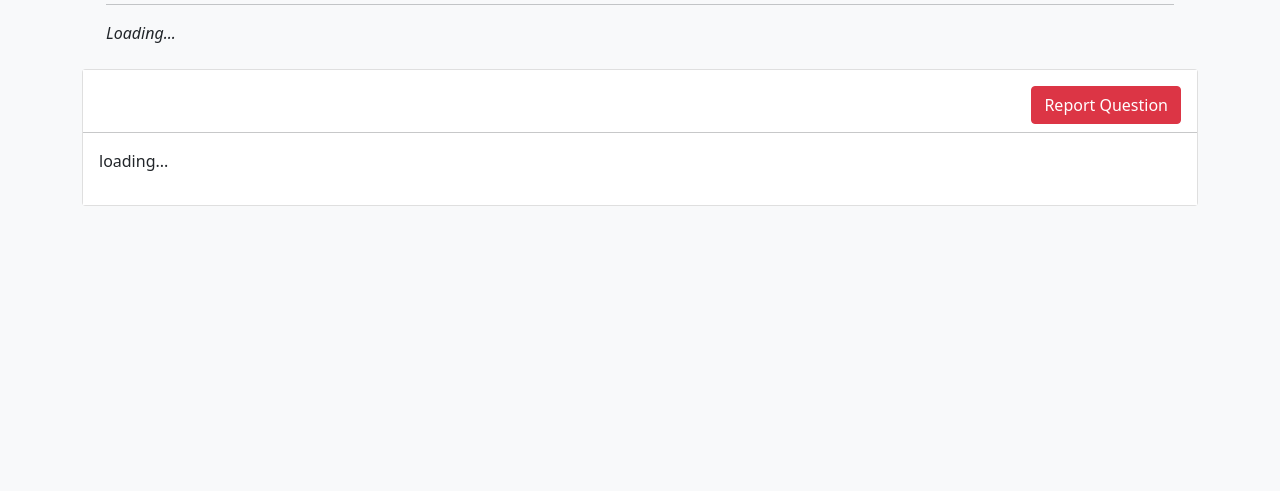
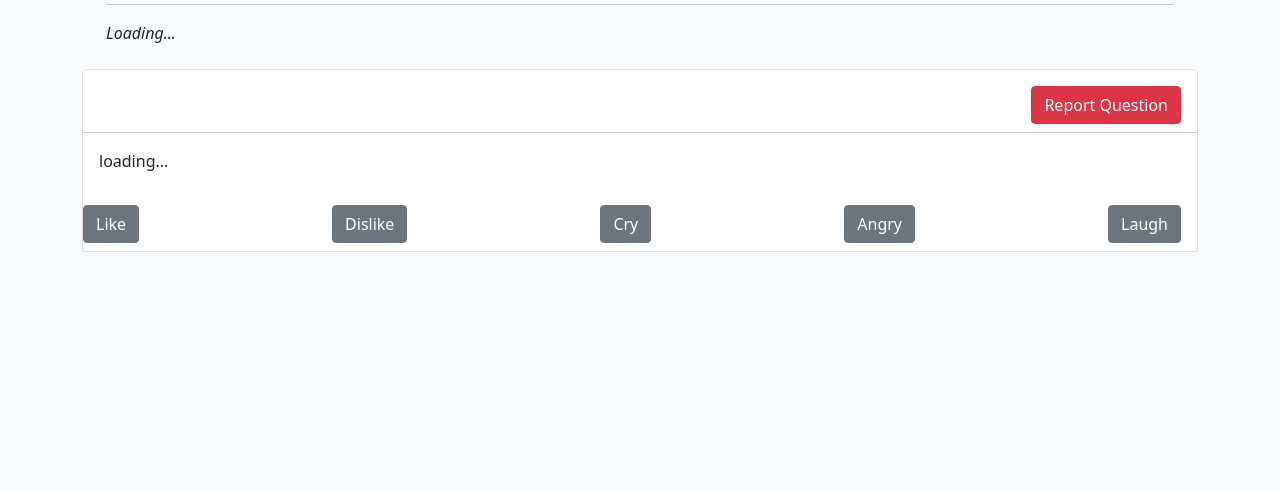
Before and after one commit to amill251/3155-Q-A-Project, a Flask app: template flask_app/templates/viewquestion.html in a window 1280 px wide. Shown: the part 140-631 px from the top of the page. Run offline with Flask 2, Linux system fonts and the light colour scheme; the template is opened without the code that fills it, so the values that code supplies are empty; some libraries are stand-ins or nearby versions.

Commit message:
created the reactions feature

```diff
--- a/app.py
+++ b/app.py
@@ -12,7 +12,7 @@ import sqlite3
 import jwt
 from functools import wraps
 from flask_app.database.database import db
-from flask_app.models.models import Answer, User, Question, AnswerVote, Vote, Report
+from flask_app.models.models import Answer, User, Question, AnswerVote, Vote, Report, PostReactions, Reactions
 
 
 DATABASE_PATH = './flask_app/database/database.db'
@@ -253,6 +253,34 @@ def api_routes(app):
                 if user_reported is not None:
                     user_report = True
 
+
+                userReact = Reactions.query.join(PostReactions, PostReactions.reaction_id == Reactions.reaction_id).filter_by(user_id=user_id, question_id=questionId, answer_id=None).first()
+
+                if userReact is None:
+                    user_reaction = None
+                else:
+                    user_reaction = userReact.reaction_name
+
+                print('---------hit1---------')
+                print(userReact)
+
+                test_dict = {
+                    'test': userReact
+                }
+
+                print(test_dict)
+
+                reactions = {
+                    'like': PostReactions.query.filter_by(question_id=questionId, answer_id=None, reaction_id=1).count(),
+                    'dislike': PostReactions.query.filter_by(question_id=questionId, answer_id=None, reaction_id=2).count(),
+                    'cry': PostReactions.query.filter_by(question_id=questionId, answer_id=None, reaction_id=3).count(),
+                    'angry': PostReactions.query.filter_by(question_id=questionId, answer_id=None, reaction_id=4).count(),
+                    'laugh': PostReactions.query.filter_by(question_id=questionId, answer_id=None, reaction_id=5).count(),
+                    'user_reaction': user_reaction
+                }
+
+                print('hit2')
+
                 question_dict = {
                     'question_id': question.question_id,
                     'user_id': question.user_id,
@@ -260,7 +288,8 @@ def api_routes(app):
                     'contents': question.contents,
                     'date_created': question.date_created,
                     'username': user_name,
-                    'user_reported': user_report
+                    'user_reported': user_report,
+                    'reactions': reactions
                 }
 
                 questions_response = dict()
@@ -353,6 +382,7 @@ def api_routes(app):
             print(answers)
             db.session.query(AnswerVote).filter(AnswerVote.answer_id.in_(answers)).delete()
             Report.query.filter_by(question_id=delete_question_id).delete()
+            PostReactions.query.filter_by(question_id=delete_question_id).delete()
             Answer.query.filter_by(question_id=delete_question_id).delete()
             Question.query.filter_by(question_id=delete_question_id).delete()
             print('Made it past subquery')
@@ -425,6 +455,23 @@ def api_routes(app):
                     'upvotes': AnswerVote.query.filter_by(answer_id=answer.answer_id, vote_id=1).count(),
                     'downvotes': AnswerVote.query.filter_by(answer_id=answer.answer_id, vote_id=2).count()
                 }
+
+                userReact = Reactions.query.join(PostReactions, PostReactions.reaction_id == Reactions.reaction_id).filter_by(user_id=user_id, question_id=questionId, answer_id=answer.answer_id).first()
+
+                if userReact is None:
+                    user_reaction = None
+                else:
+                    user_reaction = userReact.reaction_name
+
+                reactions = {
+                    'like': PostReactions.query.filter_by(question_id=questionId, answer_id=answer.answer_id, reaction_id=1).count(),
+                    'dislike': PostReactions.query.filter_by(question_id=questionId, answer_id=answer.answer_id, reaction_id=2).count(),
+                    'cry': PostReactions.query.filter_by(question_id=questionId, answer_id=answer.answer_id, reaction_id=3).count(),
+                    'angry': PostReactions.query.filter_by(question_id=questionId, answer_id=answer.answer_id, reaction_id=4).count(),
+                    'laugh': PostReactions.query.filter_by(question_id=questionId, answer_id=answer.answer_id, reaction_id=5).count(),
+                    'user_reaction': user_reaction
+                }
+
                 user_vote = 'novote'
 
                 user_reported = Report.query.filter_by(user_id=user_id, answer_id=answer.answer_id).first()
@@ -452,7 +499,8 @@ def api_routes(app):
                     'votes': {
                         'total_votes': total_votes['upvotes'] - total_votes['downvotes'],
                         'uservotes': user_vote
-                    }
+                    },
+                    'reactions': reactions
                 }
 
                 answers_response['data'].append(answer_dict)
@@ -576,6 +624,7 @@ def api_routes(app):
                         print(answers)
                         db.session.query(AnswerVote).filter(AnswerVote.answer_id.in_(answers)).delete()
                         Report.query.filter_by(question_id=q_Id).delete()
+                        PostReactions.query.filter_by(question_id=q_Id).delete()
                         Answer.query.filter_by(question_id=q_Id).delete()
                         Question.query.filter_by(question_id=q_Id).delete()
                         print('Made it past subquery')
@@ -586,6 +635,7 @@ def api_routes(app):
                         print(answers)
                         db.session.query(AnswerVote).filter(AnswerVote.answer_id.in_(answers)).delete()
                         Report.query.filter_by(answer_id=a_Id).delete()
+                        PostReactions.query.filter_by(answer_id=a_Id).delete()
                         Answer.query.filter_by(answer_id=a_Id).delete()
 
                         db.session.commit()
@@ -610,6 +660,69 @@ def api_routes(app):
                 }
                 reports_response['data'].append(report_dict)
             return jsonify(reports_response)
+        return jsonify(success=True)
+
+    @app.route("/api/reaction", methods=["GET", "POST"])
+    @api_auth(app)
+    def react():
+        print('Got to react')
+        if request.method == "POST":
+            print('Got to reactPOST')
+            bearer_token = request.headers['Authorization']
+            u_Id = getBearerJwtPayload(bearer_token)['user_id']
+            a_Id = request.json['answer_id']
+            q_Id = request.json['question_id']
+            r_name = request.json['reaction_name']
+            current_reaction = db.session.query(PostReactions).filter_by(user_id=u_Id, answer_id=a_Id, question_id=q_Id).first()
+            current_reaction_id = db.session.query(Reactions).filter_by(reaction_name=r_name).one().reaction_id
+            print(current_reaction)
+            print(current_reaction_id)
+            if current_reaction is None:
+                # print('In current vote 1')
+                # print(a_Id)
+                # print(u_Id)
+                # print(AnswerVote.query.filter_by(
+                #     answer_id=1, user_id=2).first())
+                # print(AnswerVote.query.filter_by(
+                #     answer_id=1, user_id=2, vote_id=2).first())
+                new_record = PostReactions(current_reaction_id, u_Id, q_Id, a_Id)
+                # new_record = AnswerVote(2, 1, 2)
+                print(new_record)
+                print('In current vote 2')
+                db.session.add(new_record)
+                print(new_record)
+                print('In current vote 2.5')
+                try:
+                    db.session.commit()
+                except Exception as e:
+                    print(e)
+
+                print('In current vote 3')
+            elif current_reaction.reaction_id is current_reaction_id:
+                print('Current vote is Vote ID')
+                PostReactions.query.filter_by(
+                    user_id=u_Id, answer_id=a_Id, question_id=q_Id).delete()
+                db.session.commit()
+                return jsonify(success=True)
+            elif current_reaction.reaction_id is not current_reaction_id:
+                print('Current is not Vote name')
+                current_reaction.reaction_id = current_reaction_id
+                db.session.commit()
+                return jsonify(success=True)
+            return jsonify(success=True)
+        if request.method == "GET":
+            reactions = db.session.query(PostReactions).all()
+            reactions_response = dict()
+            reactions_response['data'] = []
+            for reaction in reactions:
+                reaction_dict = {
+                    'answer_id': reaction.answer_id,
+                    'user_id': reaction.user_id,
+                    'reaction_id': reaction.reaction_id,
+                    'question_id': reaction.question_id
+                }
+                reactions_response['data'].append(reaction_dict)
+            return jsonify(reactions_response)
         return jsonify(success=True)
 
 def api_auth(app):
--- a/flask_app/static/scripts/index.js
+++ b/flask_app/static/scripts/index.js
@@ -55,6 +55,10 @@ function serverLogout(callback) {
 
 function postVote(callback, voteBody) {
     return requestAPI('/votes', 'POST', JSON.stringify(voteBody), callback);
+}
+
+function postReaction(callback, reactBody) {
+    return requestAPI('/reaction', 'POST', JSON.stringify(reactBody), callback);
 }
 
 function route(route) {
--- a/flask_app/static/scripts/viewquestion.js
+++ b/flask_app/static/scripts/viewquestion.js
@@ -16,6 +16,23 @@ function loadQuestion() {
         console.log(response);
         questionId = response.data[0].question_id;
         userId = response.data[0].user_id;
+
+        Object.keys(response.data[0].reactions).forEach(reactionItem => {
+            if ("user_reaction" != reactionItem) {
+                $(`#question-${reactionItem} > button`).click(() => {
+                    reactQuestion(questionId, reactionItem);
+                });
+                console.log(reactionItem);
+                $(`#question-${reactionItem} > h4`).text(response.data[0].reactions[reactionItem]);
+                console.log(response.data[0].reactions[reactionItem]);
+            } else {
+                if (response.data[0].reactions[reactionItem] != null) {
+                    console.log(response.data[0].reactions[reactionItem]);
+                    $(`#question-${response.data[0].reactions[reactionItem]} > button`).addClass('btn-reacted');
+                }
+            }
+        })
+
         $('#report-button').click(() => {
             reportQuestion(questionId);
         });
@@ -114,7 +131,7 @@ function loadAnswers() {
         console.log('Get answers callback');
         $('#answer-container').empty();
         console.log(response.data);
-        response.data.sort((a,b) => {
+        response.data.sort((a, b) => {
             return b.votes.total_votes - a.votes.total_votes;
         }).forEach(answerResponse => {
             $('#answer-container').append(createHTMLAnswerTemplate(answerResponse));
@@ -142,7 +159,7 @@ function createHTMLAnswerTemplate(answerData) {
         downvote = ' btn-vote-light'
     }
     let reportText = '';
-    let reportClass ='';
+    let reportClass = '';
 
     if (answerData.user_report) {
         reportText = 'Reported';
@@ -168,7 +185,7 @@ function createHTMLAnswerTemplate(answerData) {
                 <div style="height: 33.33%" class="p-1">
                     <div class="m-0 d-flex justify-content-center align-items-center" style="line-height: 1.25rem;">` + answerData.votes.total_votes + `</div>
                 </div>
-                <div class="btn-vote p-1` + downvote + `" onclick="voteAnswer( `+ answerData.answer_id + `,'downvote')">
+                <div class="btn-vote p-1` + downvote + `" onclick="voteAnswer( ` + answerData.answer_id + `,'downvote')">
                     <i class="fas fa-arrow-down" style="font-size: 20px;"></i>
                 </div>
             </div>
@@ -178,6 +195,28 @@ function createHTMLAnswerTemplate(answerData) {
                 </div>
             </div>
         </div>
+        <div class="d-flex justify-content-between">
+        <span id="question-like">
+            <button onclick="reactAnswer( ` + answerData.answer_id + `,${answerData.question_id},'like')" class="btn btn-secondary mr-3 ` + (() => { if (answerData.reactions['user_reaction'] == 'like') { return 'btn-reacted' }; return ''; })() + `">Like</button>
+            <h4>${answerData.reactions['like']}</h4>
+        </span>
+        <span id="question-dislike">
+            <button onclick="reactAnswer( ` + answerData.answer_id + `,${answerData.question_id},'dislike')" class="btn btn-secondary mr-3 ` + (() => { if (answerData.reactions['user_reaction'] == 'dislike') { return 'btn-reacted' } return '' })() + `">Dislike</button>
+            <h4>${answerData.reactions['dislike']}</h4>
+        </span>
+        <span id="question-cry">
+            <button onclick="reactAnswer( ` + answerData.answer_id + `,${answerData.question_id},'cry')" class="btn btn-secondary mr-3 ` + (() => { if (answerData.reactions['user_reaction'] == 'cry') { return 'btn-reacted' } return '' })() + `">Cry</button>
+            <h4>${answerData.reactions['cry']}</h4>
+        </span>
+        <span id="question-angry">
+            <button onclick="reactAnswer( ` + answerData.answer_id + `,${answerData.question_id},'angry')" class="btn btn-secondary mr-3 ` + (() => { if (answerData.reactions['user_reaction'] == 'angry') { return 'btn-reacted' } return '' })() + `">Angry</button>
+            <h4>${answerData.reactions['angry']}</h4>
+        </span>
+        <span id="question-laugh">
+            <button onclick="reactAnswer( ` + answerData.answer_id + `, ${answerData.question_id},'laugh')" class="btn btn-secondary mr-3 ` + (() => { if (answerData.reactions['user_reaction'] == 'laugh') { return 'btn-reacted' } return '' })() + `">Laugh</button>
+            <h4>${answerData.reactions['laugh']}</h4>
+        </span>
+    </div>
     </div>
     `
     return answer;
@@ -192,3 +231,21 @@ function voteAnswer(answer_id, vote) {
     console.log(voteBody);
     postVote(location.reload(), voteBody);
 }
+
+function reactQuestion(questionId, reaction) {
+    let reactBody = {
+        "answer_id": null,
+        "question_id": questionId,
+        "reaction_name": reaction,
+    }
+    postReaction(location.reload(), reactBody);
+}
+
+function reactAnswer(answerId, questionId, reaction) {
+    let reactBody = {
+        "answer_id": answerId,
+        "question_id": questionId,
+        "reaction_name": reaction,
+    }
+    postReaction(location.reload(), reactBody);
+}
--- a/flask_app/static/styles/style.css
+++ b/flask_app/static/styles/style.css
@@ -50,3 +50,8 @@ body {
     background-color: white!important;
     color: red!important;
 }
+
+.btn-reacted {
+    background-color: white!important;
+    color: green!important;
+}
--- a/flask_app/templates/viewquestion.html
+++ b/flask_app/templates/viewquestion.html
@@ -58,8 +58,8 @@
                             <h6 id="user-asks"></h6><span><button id="edit-button" class="btn btn-secondary mr-3"
                                     style="display: none;">Edit Question</button><button id="delete-button"
                                     class="btn btn-danger" style="display: none;">Delete Question</button>
-                                    <button id="report-button" class="btn btn-danger">Report Question</button>
-                                </span>
+                                <button id="report-button" class="btn btn-danger">Report Question</button>
+                            </span>
                         </span>
                         <hr class="mt-0 mx-n3">
                         <p id="question-body">
@@ -89,6 +89,28 @@
                                 officiis distinctio?</p>
                         </div>
                     </div> -->
+                    <div class="d-flex justify-content-between">
+                        <span id="question-like">
+                            <button class="btn btn-secondary mr-3">Like</button>
+                            <h4></h4>
+                        </span>
+                        <span id="question-dislike">
+                            <button class="btn btn-secondary mr-3">Dislike</button>
+                            <h4></h4>
+                        </span>
+                        <span id="question-cry">
+                            <button class="btn btn-secondary mr-3">Cry</button>
+                            <h4></h4>
+                        </span>
+                        <span id="question-angry">
+                            <button class="btn btn-secondary mr-3">Angry</button>
+                            <h4></h4>
+                        </span>
+                        <span id="question-laugh">
+                            <button class="btn btn-secondary mr-3">Laugh</button>
+                            <h4></h4>
+                        </span>
+                    </div>
                 </div>
 
                 <div class="mt-5" id="answer-container">
@@ -144,7 +166,8 @@
     <div id="collapse1" class="panel-collapse collapse">
         <div class="fixed-bottom px-5 pb-5 bg-dark">
             <div class="d-flex justify-content-end py-1 pr-2 mr-n5">
-                <a data-toggle="collapse" id='top-arrow' href="#collapse1"><i class="fas fa-chevron-down text-white p-2 btn-answer"></i></a>
+                <a data-toggle="collapse" id='top-arrow' href="#collapse1"><i
+                        class="fas fa-chevron-down text-white p-2 btn-answer"></i></a>
             </div>
             <div class="form-floating">
                 <textarea class="form-control" placeholder="Answer me!" id="answer-question"
```
Also changed, not shown: flask_app/database/schema.sql (+12 -4 lines), flask_app/models/models.py (+20 -0 lines).
